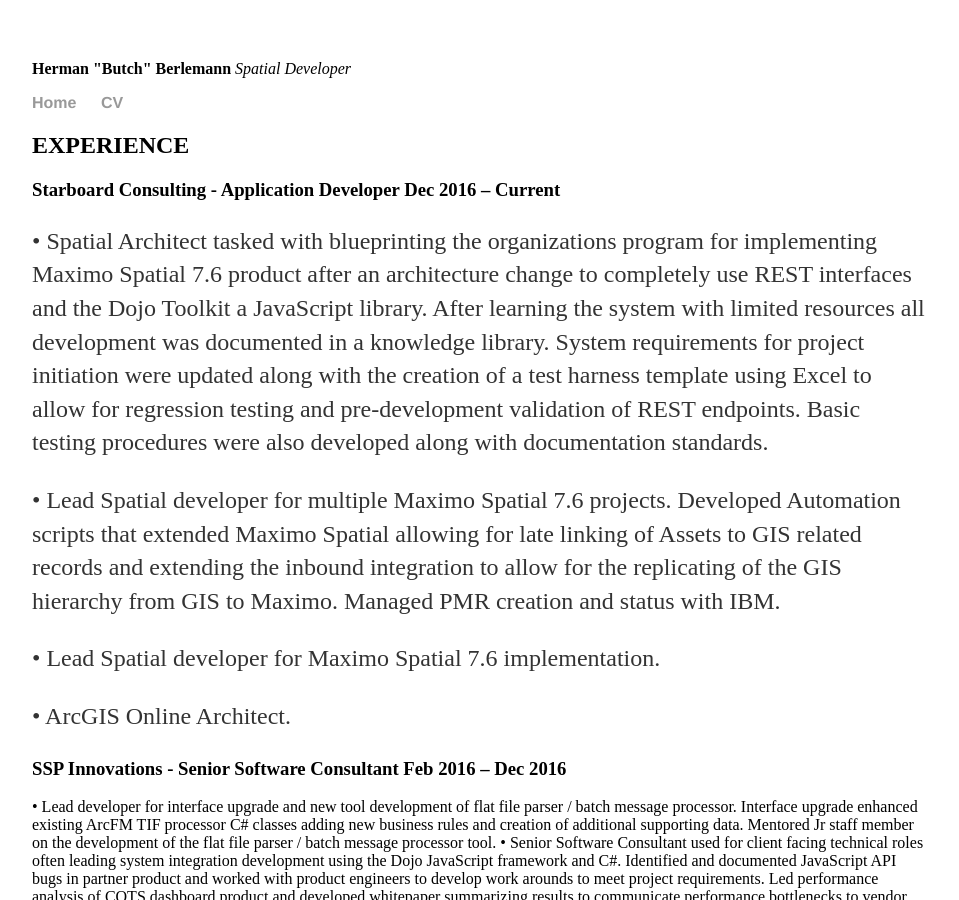
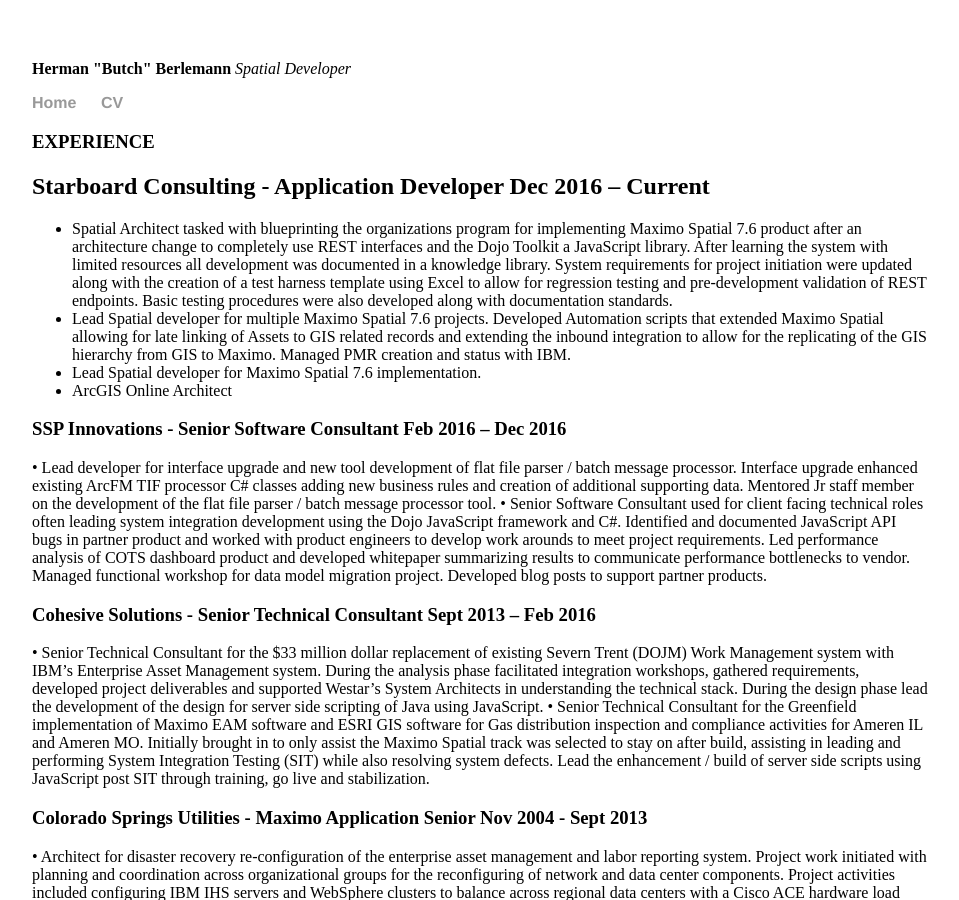
Before and after one commit to butchberlemann/butchberlemann.github.io, a Jekyll site: the page built from cv/cv.html, in a window 1280 px wide and 900 px high. Shown: the whole window, without its empty margins (160-1119 px from the left). Built offline with Jekyll 4.4.1, drawn with Linux system fonts in a browser that asks for light colours.

Commit message:
Update cv.html

```diff
--- a/cv/cv.html
+++ b/cv/cv.html
@@ -4,14 +4,15 @@
 ---
 <div class="blurb">
 
-<h2>EXPERIENCE</h2>
+<h3>EXPERIENCE</h3>
 
-<h3>Starboard Consulting - Application Developer                                                                         Dec 2016 – Current </h3>
-
-<p>•	Spatial Architect tasked with blueprinting the organizations program for implementing Maximo Spatial 7.6 product after an architecture change to completely use REST interfaces and the Dojo Toolkit a JavaScript library. After learning the system with limited resources all development was documented in a knowledge library. System requirements for project initiation were updated along with the creation of a test harness template using Excel to allow for regression testing and pre-development validation of REST endpoints. Basic testing procedures were also developed along with documentation standards. </p>
-<p>•	Lead Spatial developer for multiple Maximo Spatial 7.6 projects. Developed Automation scripts that extended Maximo Spatial allowing for late linking of Assets to GIS related records and extending the inbound integration to allow for the replicating of the GIS hierarchy from GIS to Maximo. Managed PMR creation and status with IBM. </p>
-<p>•	Lead Spatial developer for Maximo Spatial 7.6 implementation. </p>
-<p>•	ArcGIS Online Architect.</p>
+<h2>Starboard Consulting - Application Developer                                                                         Dec 2016 – Current </h2>
+<ul>
+ <li> Spatial Architect tasked with blueprinting the organizations program for implementing Maximo Spatial 7.6 product after an architecture change to completely use REST interfaces and the Dojo Toolkit a JavaScript library. After learning the system with limited resources all development was documented in a knowledge library. System requirements for project initiation were updated along with the creation of a test harness template using Excel to allow for regression testing and pre-development validation of REST endpoints. Basic testing procedures were also developed along with documentation standards.  </li>
+ <li> Lead Spatial developer for multiple Maximo Spatial 7.6 projects. Developed Automation scripts that extended Maximo Spatial allowing for late linking of Assets to GIS related records and extending the inbound integration to allow for the replicating of the GIS hierarchy from GIS to Maximo. Managed PMR creation and status with IBM.  </li>
+ <li> Lead Spatial developer for Maximo Spatial 7.6 implementation.  </li>
+ <li> ArcGIS Online Architect  </li>
+</ul>
 
 <h3>SSP Innovations - Senior Software Consultant					Feb 2016 – Dec 2016 </h3>
 •	Lead developer for interface upgrade and new tool development of flat file parser / batch message processor.  Interface upgrade enhanced existing ArcFM TIF processor C# classes adding new business rules and creation of additional supporting data. Mentored Jr staff member on the development of the flat file parser / batch message processor tool.
```
